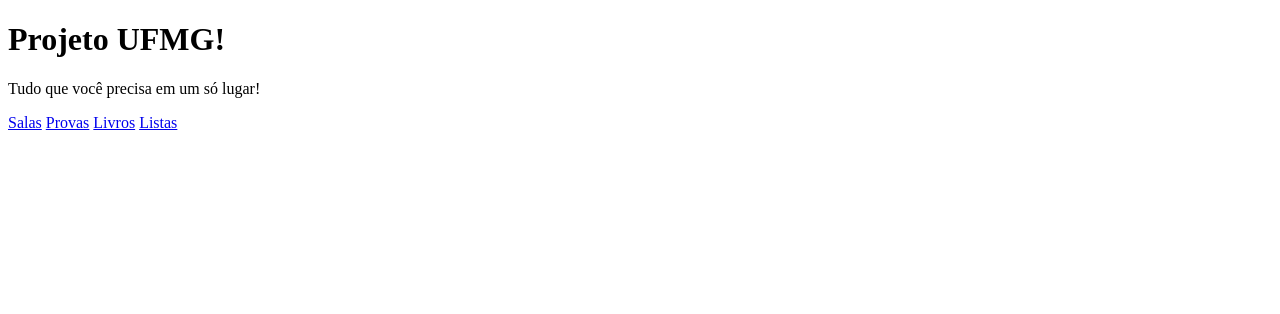
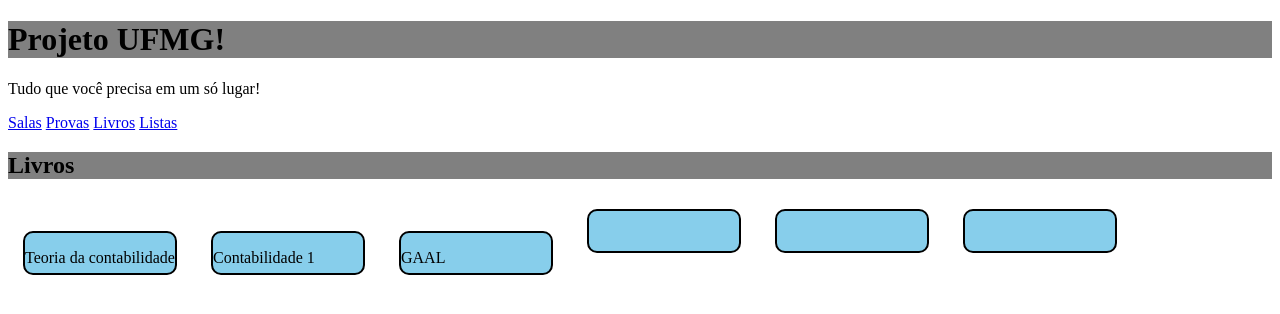
Before and after one commit to luisguilhermed/Me-salva, a plain HTML site: page index.html in a window 1280 px wide. Drawn offline with Linux system fonts and the light colour scheme.

Commit message:
criação das divs

```diff
--- a/index.html
+++ b/index.html
@@ -4,28 +4,46 @@
     <meta charset="UTF-8">
     <meta http-equiv="X-UA-Compatible" content="IE=edge">
     <meta name="viewport" content="width=device-width, initial-scale=1.0">
+    <link rel="stylesheet" href="style.css">
     <title>MeSalva!</title>
 </head>
 <body>
-
 
     <header>
         <h1>Projeto UFMG!</h1>
         <p>Tudo que você precisa em um só lugar!</p>
     </header>
-    <main>
+
     <nav>
         <a href="#">Salas</a>
         <a href="#">Provas</a>
         <a href="#">Livros</a>
         <a href="#">Listas</a>
     </nav>
+    <h2>Livros</h2>
+    <div class="materia">
+        <p>Teoria da contabilidade</p>
+    </div>
+    <div class="materia">
+        <p>Contabilidade 1</p>
+    </div>
+    <div class="materia">
+        <p>GAAL</p>
+    </div>
+    <div class="materia">
+        <p></p>
+    </div>
+    <div class="materia">
+        <p></p>
+    </div>
+    <div class="materia">
+        <p></p>
+    </div>
 
-    </main>
 
 
     <footer>
-
+        <p></p>
     </footer>
 
 
--- /dev/null
+++ b/style.css
@@ -0,0 +1,19 @@
+@charset "UTF-8";
+
+
+h1{
+    background-color: gray;
+}
+h2{
+    background-color: gray;
+}
+div.materia{
+    display: inline-block;
+    border: 2px solid black;
+    width: 150px;
+    height: 40px;
+    border-radius: 10px;
+    background-color: skyblue;
+    margin: 10px 15px;
+
+}
```
Lines whose indentation alone changed are shown as unchanged.
